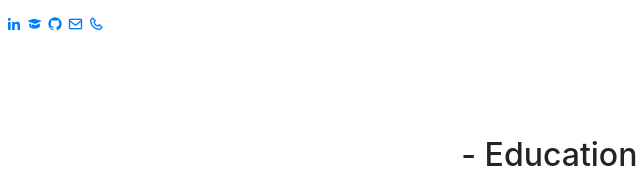
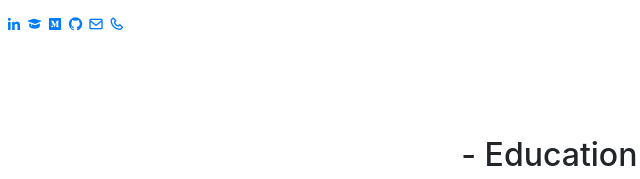
Before and after one commit to sutrisnohendri/web, a plain HTML site: page index.html in a window 1280 px wide. Shown: the part 263-442 px from the top of the page, 79-719 px from the left. Drawn offline with nearby package versions, Linux system fonts and the light colour scheme.

Commit message:
Update index.html

```diff
--- a/index.html
+++ b/index.html
@@ -57,6 +57,7 @@
                         <div class="social-icon">
                             <a href="https://www.linkedin.com/in/hensoee/" class="home__social-icon"><i class='bx bxl-linkedin'></i></a>
                             <a href="https://scholar.google.com/citations?user=7oypptsAAAAJ&amp;hl=en&amp;oi=ao" class="home__social-icon"><i class='bx bxs-graduation'></i></a>
+                            <a href="https://hendrisutrisno.medium.com/" class="home__social-icon"><i class='bx bxl-medium-square' ></i></a>
                             <a href="https://github.com/sutrisnohendri" class="home__social-icon"><i class='bx bxl-github' ></i></a>
                             <a href="mailto:hendrisutrisno@outlook.com" class="home__social-icon"><i class='bx bx-envelope'></i></a>
                             <a href="tel:+886966546580" class="home__social-icon"><i class='bx bx-phone' ></i></a>
```
